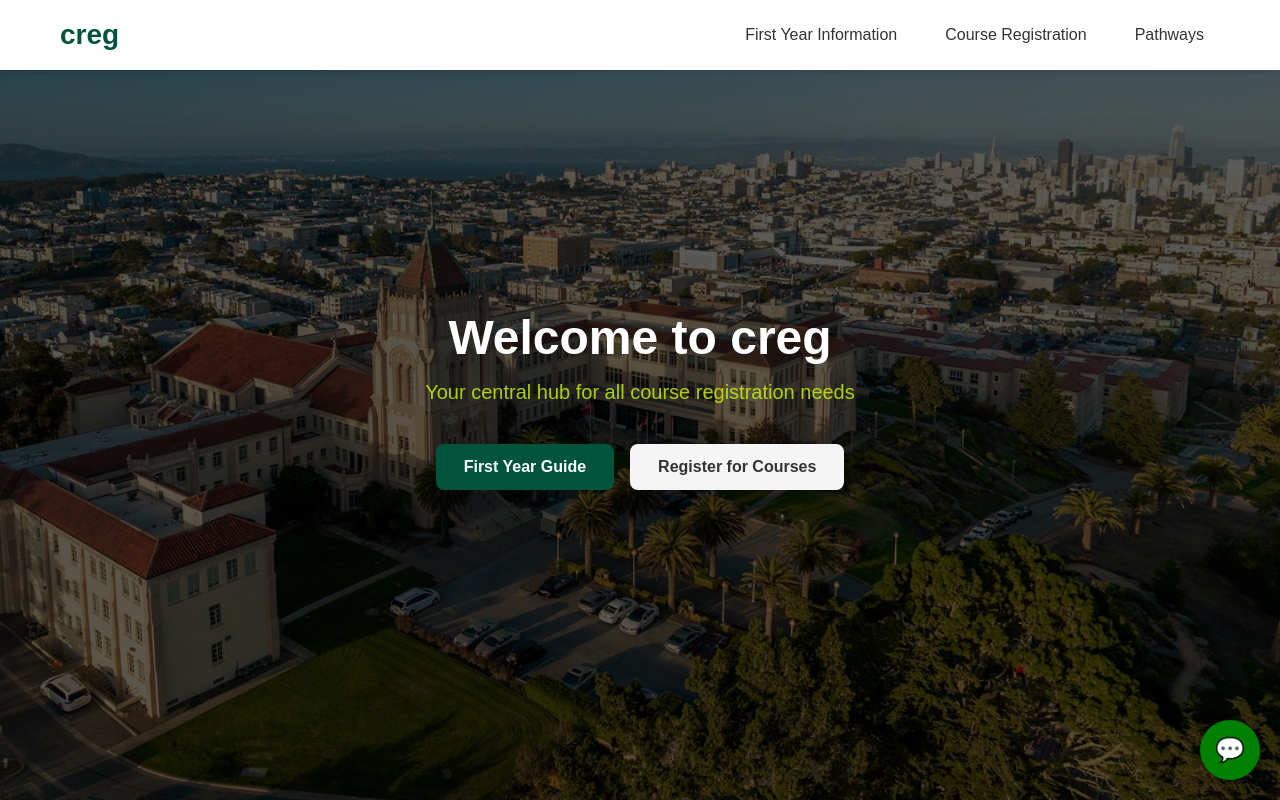
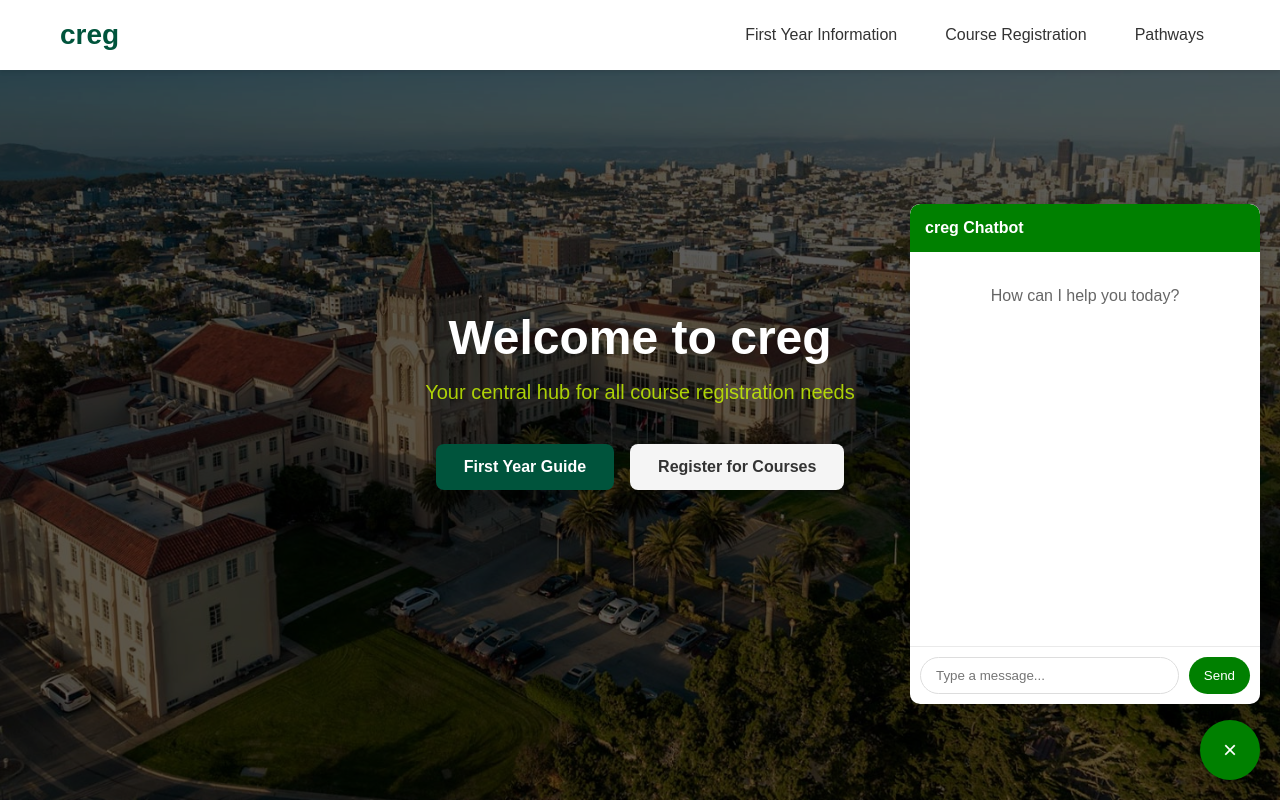
Before and after one commit to tomayyeung/c-reg, a Next.js app in the folder web/: page / in a window 1280 px wide. Built offline with nearby package versions, Linux system fonts and the light colour scheme.

Commit message:
Make ChatBot open by default and preserve open/close state across pages

```diff
--- a/web/components/ChatBot.tsx
+++ b/web/components/ChatBot.tsx
@@ -1,15 +1,13 @@
 "use client";
 
-import { useState, useRef, useEffect } from "react";
+import { useRef, useEffect, useState } from "react";
 import { useChat } from "../context/ChatContext";
 
 export default function ChatBot() {
-  const [isOpen, setIsOpen] = useState(false);
+  const { messages, addMessage, isOpen, toggleChat } = useChat();
   const [input, setInput] = useState("");
   const [isLoading, setIsLoading] = useState(false);
   const messagesEndRef = useRef<HTMLDivElement>(null);
-
-  const { messages, addMessage } = useChat();
 
   // Scroll to bottom of messages when new message is added
   useEffect(() => {
@@ -17,10 +15,6 @@ export default function ChatBot() {
       messagesEndRef.current.scrollIntoView({ behavior: "smooth" });
     }
   }, [messages]);
-
-  const toggleChat = () => {
-    setIsOpen(!isOpen);
-  };
 
   const handleInputChange = (e: React.ChangeEvent<HTMLInputElement>) => {
     setInput(e.target.value);
@@ -30,38 +24,31 @@ export default function ChatBot() {
     e.preventDefault();
     if (!input.trim()) return;
 
-    // Create a new user message
     const userMessage = {
       id: crypto.randomUUID(),
       role: "user" as const,
       content: input,
     };
 
-    // Add the user message to the global state
     addMessage(userMessage);
-    setInput(""); // Clear input
+    setInput("");
     setIsLoading(true);
 
     try {
-      // Send message to API
       const response = await fetch("/api/chat", {
         method: "POST",
         headers: {
           "Content-Type": "application/json",
         },
-        body: JSON.stringify({
-          messages: [...messages, userMessage],
-        }),
+        body: JSON.stringify({ messages: [...messages, userMessage] }),
       });
 
       if (!response.ok) {
         throw new Error(`API responded with status ${response.status}`);
       }
 
-      // Parse the response
       const responseData = await response.json();
 
-      // Add the assistant's response to the global state
       addMessage({
         id: responseData.id || crypto.randomUUID(),
         role: "assistant",
@@ -74,7 +61,6 @@ export default function ChatBot() {
     }
   };
 
-  // Styles for the chat bot
   const chatBotStyles = {
     container: {
       position: "fixed" as const,
--- a/web/context/ChatContext.tsx
+++ b/web/context/ChatContext.tsx
@@ -12,12 +12,15 @@ interface ChatContextType {
   messages: Message[];
   addMessage: (message: Message) => void;
   clearMessages: () => void;
+  isOpen: boolean;
+  toggleChat: () => void;
 }
 
 const ChatContext = createContext<ChatContextType | undefined>(undefined);
 
 export const ChatProvider = ({ children }: { children: ReactNode }) => {
   const [messages, setMessages] = useState<Message[]>([]);
+  const [isOpen, setIsOpen] = useState(true); // Default to open
 
   const addMessage = (message: Message) => {
     setMessages((prev) => [...prev, message]);
@@ -27,8 +30,12 @@ export const ChatProvider = ({ children }: { children: ReactNode }) => {
     setMessages([]);
   };
 
+  const toggleChat = () => {
+    setIsOpen((prev) => !prev);
+  };
+
   return (
-    <ChatContext.Provider value={{ messages, addMessage, clearMessages }}>
+    <ChatContext.Provider value={{ messages, addMessage, clearMessages, isOpen, toggleChat }}>
       {children}
     </ChatContext.Provider>
   );
```
